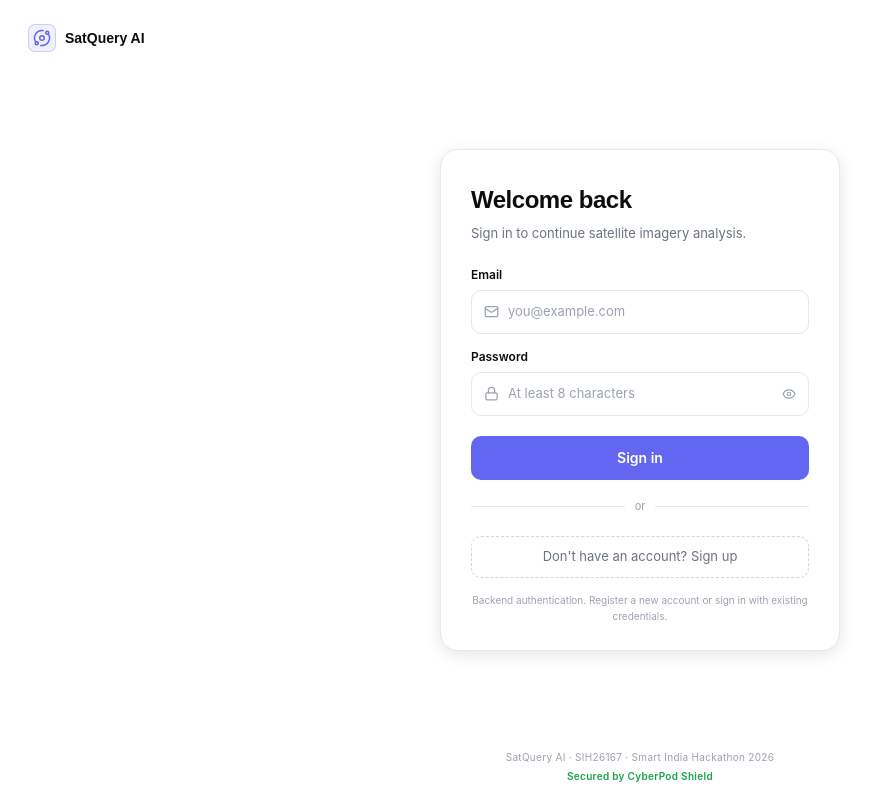
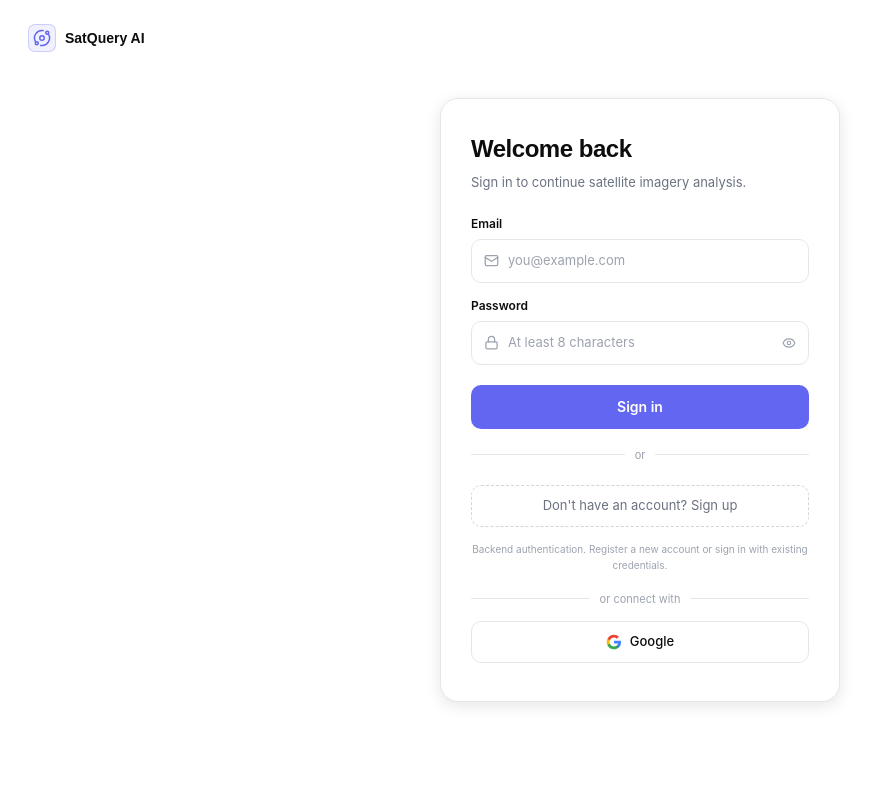
Before and after one commit to codingseeker/Satquery, a React (Vite) app in the folder frontend/: page / in a window 1280 px wide. Shown: the whole page, without its empty margins (0-875 px from the left). Built offline with nearby package versions, Linux system fonts and the light colour scheme.

Commit message:
Update login and settings UI

```diff
--- a/frontend/src/components/settings/SettingsPanel.jsx
+++ b/frontend/src/components/settings/SettingsPanel.jsx
@@ -1,6 +1,6 @@
 import React, { useEffect, useRef, useState } from 'react';
 import {
-  X, Sun, Moon, Info, ChevronDown, UserRound, Palette, Gauge,
+  X, Sun, Moon, Info, ChevronDown, UserRound, Gauge,
   Activity, Database, Settings2, Trash2, Check, BarChart3, ShieldCheck,
   KeyRound, Mail, LogOut, Smartphone
 } from 'lucide-react';
@@ -8,7 +8,6 @@
 const NAV = [
   { id: 'general', label: 'General', icon: Settings2 },
   { id: 'account', label: 'Account', icon: UserRound },
-  { id: 'personalization', label: 'Personalization', icon: Palette },
   { id: 'storage', label: 'Storage', icon: Database },
   { id: 'usage', label: 'Usage', icon: Gauge },
   { id: 'activity', label: 'Product activity', icon: Activity },
@@ -128,58 +127,6 @@
       <button className="danger-btn" onClick={() => { if (window.confirm('Delete this account? This action cannot be undone.')) setDeleted(true); }}><Trash2 size={14} /> Delete</button>
     </div>
   </section>;
-}
-
-function Personalization() {
-  const [baseStyle, setBaseStyle] = useState('default');
-  const [warm, setWarm] = useState('default');
-  const [enthusiastic, setEnthusiastic] = useState('default');
-  const [headers, setHeaders] = useState('default');
-  const [emoji, setEmoji] = useState('default');
-
-  const defaultOptions = [{ value: 'default', label: 'Default' }];
-  const characteristicOptions = [
-    { value: 'more', label: 'More' },
-    { value: 'default', label: 'Default' },
-    { value: 'less', label: 'Less' },
-  ];
-
-  return <>
-    <section className="settings-section personalization-settings">
-      <div className="personalization-row personalization-main-row">
-        <div className="personalization-copy">
-          <div className="personalization-label">Base style and tone</div>
-          <p>Set the style and tone of how SatQuery AI responds to you.</p>
-          <span>This doesn't impact SatQuery AI's capabilities.</span>
-        </div>
-        <SelectRow value={baseStyle} onChange={setBaseStyle} label="Base style and tone" options={defaultOptions} />
-      </div>
-    </section>
-
-    <section className="settings-section personalization-settings">
-      <div className="personalization-characteristics">
-        <div className="personalization-label">Characteristics</div>
-        <p>Choose additional customizations on top of your base style and tone.</p>
-      </div>
-
-      <div className="personalization-option-row">
-        <span>Warm</span>
-        <SelectRow value={warm} onChange={setWarm} label="Warm" options={characteristicOptions} />
-      </div>
-      <div className="personalization-option-row">
-        <span>Enthusiastic</span>
-        <SelectRow value={enthusiastic} onChange={setEnthusiastic} label="Enthusiastic" options={characteristicOptions} />
-      </div>
-      <div className="personalization-option-row">
-        <span>Headers &amp; Lists</span>
-        <SelectRow value={headers} onChange={setHeaders} label="Headers and Lists" options={characteristicOptions} />
-      </div>
-      <div className="personalization-option-row">
-        <span>Emoji</span>
-        <SelectRow value={emoji} onChange={setEmoji} label="Emoji" options={characteristicOptions} />
-      </div>
-    </section>
-  </>;
 }
 
 function Storage() {
@@ -328,7 +275,6 @@
   const pages = {
     general: <General {...{ theme, setTheme, accent, setAccent, contrast, setContrast }} />,
     account: <Account userEmail={userEmail} />,
-    personalization: <Personalization />,
     storage: <Storage />,
     usage: <Usage />,
     activity: <ProductActivity conversations={conversations} />,
--- a/frontend/src/main.jsx
+++ b/frontend/src/main.jsx
@@ -110,17 +110,29 @@
           </button>
         </form>
 
-        <div className="login-divider"><span>or</span></div>
+<div className="login-divider"><span>or</span></div>
 
-        <button className="login-demo mt-2" onClick={() => setIsRegister(v => !v)}>
-          {isRegister ? 'Already have an account? Sign in' : "Don't have an account? Sign up"}
-        </button>
-        <p className="login-note">Backend authentication. Register a new account or sign in with existing credentials.</p>
-      </div>
+<button className="login-demo mt-2" onClick={() => setIsRegister(v => !v)}>
+  {isRegister ? 'Already have an account? Sign in' : "Don't have an account? Sign up"}
+</button>
 
-      <div className="login-footer">
-        <div>SatQuery AI · SIH26167 · Smart India Hackathon 2026</div>
-        <div className="cyberpod-notice">Secured by CyberPod Shield</div>
+<p className="login-note">
+  Backend authentication. Register a new account or sign in with existing credentials.
+</p>
+
+<div className="login-divider"><span>or connect with</span></div>
+
+<div className="login-oauth-grid">
+  <button className="login-oauth-btn" onClick={() => onLogin({ email: 'google_user@satquery.ai' })}>
+    <svg viewBox="0 0 24 24" width="16" height="16" xmlns="http://www.w3.org/2000/svg">
+      <path d="M22.56 12.25c0-.78-.07-1.53-.2-2.25H12v4.26h5.92c-.26 1.37-1.04 2.53-2.21 3.31v2.77h3.57c2.08-1.92 3.28-4.74 3.28-8.09z" fill="#4285F4"/>
+      <path d="M12 23c2.97 0 5.46-.98 7.28-2.66l-3.57-2.77c-.98.66-2.23 1.06-3.71 1.06-2.86 0-5.29-1.93-6.16-4.53H2.18v2.84C3.99 20.53 7.7 23 12 23z" fill="#34A853"/>
+      <path d="M5.84 14.09c-.22-.66-.35-1.36-.35-2.09s.13-1.43.35-2.09V7.07H2.18C1.43 8.55 1 10.22 1 12s.43 3.45 1.18 4.93l2.85-2.22.81-.62z" fill="#FBBC05"/>
+      <path d="M12 5.38c1.62 0 3.06.56 4.21 1.64l3.15-3.15C17.45 2.09 14.97 1 12 1 7.7 1 3.99 3.47 2.18 7.07l3.66 2.84c.87-2.6 3.3-4.53 6.16-4.53z" fill="#EA4335"/>
+    </svg>
+    Google
+  </button>
+</div>
       </div>
     </div>
   );
--- a/frontend/src/styles.css
+++ b/frontend/src/styles.css
@@ -2030,7 +2030,7 @@
 
 .login-oauth-grid {
   display: grid;
-  grid-template-columns: 1fr 1fr;
+  grid-template-columns: 1fr;
   gap: 10px;
   margin-bottom: 12px;
 }
@@ -2048,6 +2048,7 @@
   font-size: 13px;
   font-weight: 500;
   transition: all .15s;
+  width: 100%;
 }
 
 .login-oauth-btn:hover { border-color: var(--border2); background: var(--hover); }
```
